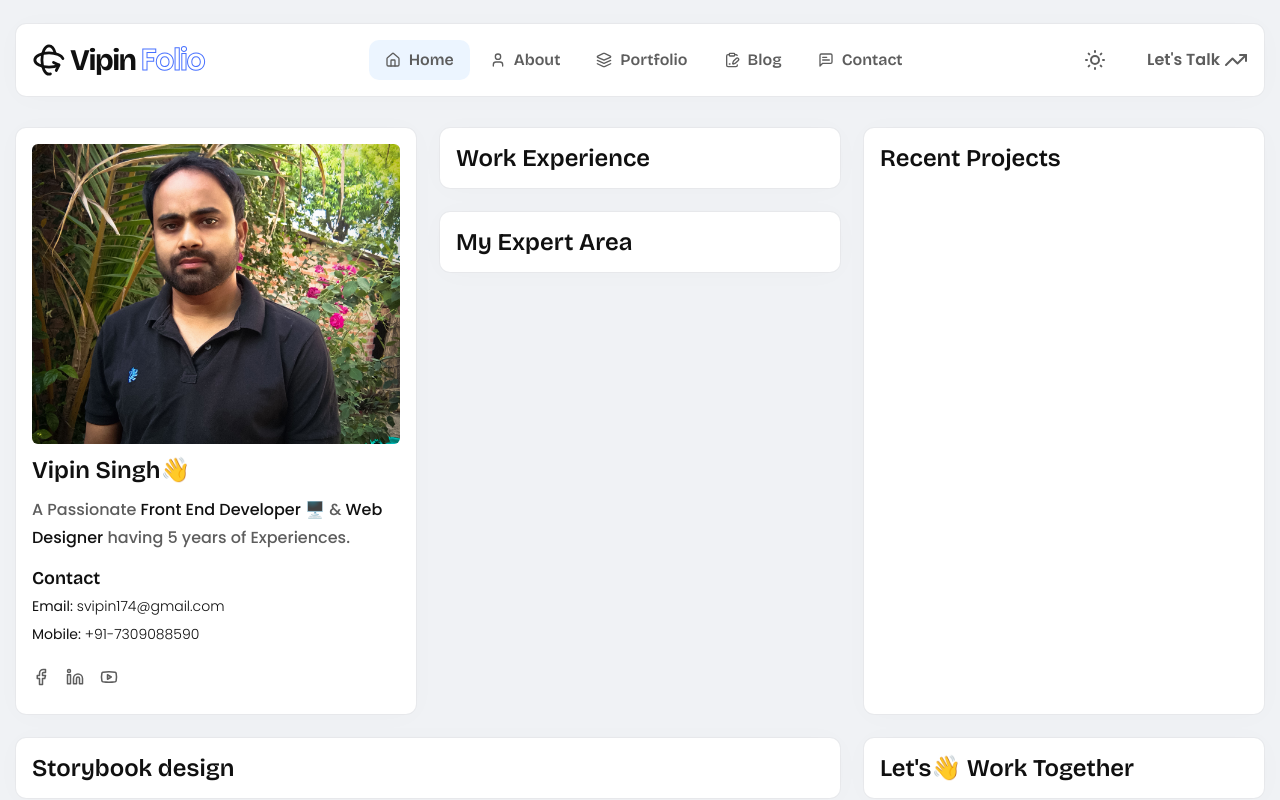
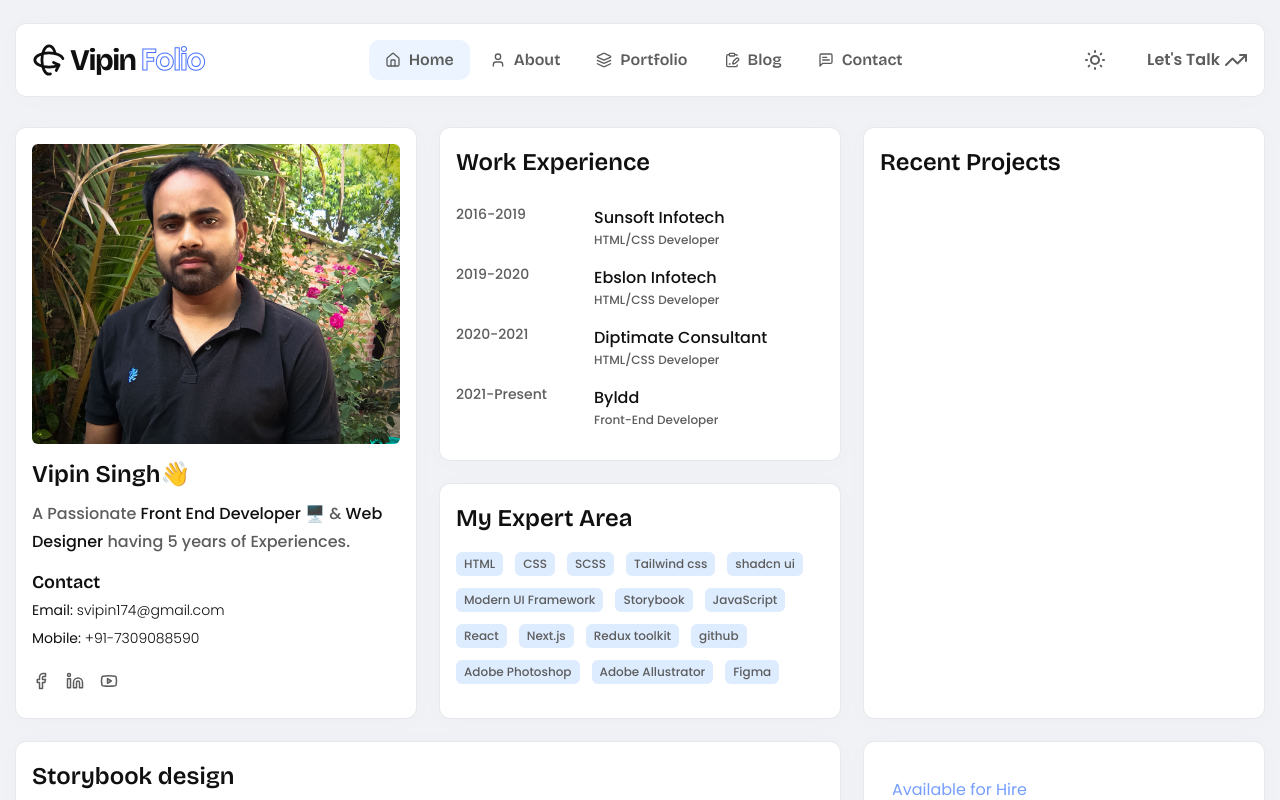
Before and after one commit to vipincode/vipinsing-dev, a Next.js app: page / in a window 1280 px wide. Shown: the top 800 px of the page. Built offline with nearby package versions, Linux system fonts and the light colour scheme.

Commit message:
managing home page section

```diff
--- a/src/app/page.tsx
+++ b/src/app/page.tsx
@@ -1,30 +1,41 @@
 import { Box } from '@/components/box';
+import { Icon } from '@/components/icon';
 import Profile from '@/components/profile';
 import { H2 } from '@/components/typography/heading';
+import { routes } from '@/config/routes';
+import MyExpertArea from '@/module/home/my-expert-area';
+import WorkExperience from '@/module/home/work-experience';
+import Link from 'next/link';
 
 export default function Home() {
   return (
     <div className="space-y-6">
-      <div className="grid grid-cols-3 gap-6">
+      <div className="grid-rows-26 grid grid-cols-3 gap-6">
         <Profile />
-        <div className="space-y-6">
-          <Box>
-            <H2>Work Experience</H2>
-          </Box>
-          <Box>
-            <H2>My Expert Area</H2>
+        <div className="flex flex-col gap-6">
+          <WorkExperience />
+          <MyExpertArea />
+        </div>
+        <div>
+          <Box className="h-full">
+            <H2>Recent Projects</H2>
           </Box>
         </div>
-        <Box>
-          <H2>Recent Projects</H2>
-        </Box>
       </div>
       <div className="grid grid-cols-12 gap-6">
         <Box className="col-span-8">
           <H2>Storybook design</H2>
         </Box>
-        <Box className="col-span-4">
-          <H2>Let&apos;s👋 Work Together</H2>
+        <Box className="col-span-4 min-h-[250px]">
+          <span className="bg-primary-10 my-3 inline-block rounded px-3 py-2 text-primary-400 dark:bg-gray-950 dark:text-gray-300">
+            Available for Hire
+          </span>
+          <H2 variant="lg" className="leading-[52px]">
+            Let&apos;s👋 <br /> Work Together
+          </H2>
+          <Link href={routes.contact} className="flex items-center gap-1 text-primary-600">
+            Let&apos;s Talk <Icon type="trendingUp" />
+          </Link>
         </Box>
       </div>
     </div>
--- a/src/components/profile/index.tsx
+++ b/src/components/profile/index.tsx
@@ -11,7 +11,7 @@ const Profile = () => {
       <div className=" ">
         <Image src={profileImage} width={400} height={400} alt="" className="h-[300px] rounded-md object-cover" />
       </div>
-      <article className="space-y-3">
+      <article>
         <H2>Vipin Singh👋</H2>
         <Text>
           A Passionate <span className="text-gray-950 dark:text-gray-400">Front End Developer</span> 🖥️ &{' '}
--- a/src/components/typography/heading/heading-variants.tsx
+++ b/src/components/typography/heading/heading-variants.tsx
@@ -1,6 +1,6 @@
 import { cva, type VariantProps } from 'class-variance-authority';
 
-export const h2Variants = cva(['text-gray-950 dark:text-gray-100 font-bricolage font-semibold'], {
+export const h2Variants = cva(['text-gray-950 dark:text-gray-100 font-bricolage font-semibold pb-3 pt-1'], {
   variants: {
     variant: {
       xs: ['text-base', 'leading-5'],
--- a/src/components/typography/text/text-variants.tsx
+++ b/src/components/typography/text/text-variants.tsx
@@ -4,8 +4,8 @@ export const variants = cva(['text-gray-600', 'dark:text-gray-200'], {
   variants: {
     variant: {
       DEFAULT: ['text-base', 'font-medium', 'leading-7'],
-      xs: ['text-xs', 'font-thin', 'leading-4'],
-      sm: ['text-sm', 'font-normal', 'leading-5'],
+      xs: ['text-xs', 'font-medium', 'leading-4'],
+      sm: ['text-sm', 'font-medium', 'leading-5'],
       md: ['text-lg', 'font-medium', 'leading-7'],
       lg: ['text-xl', 'font-bold', 'leading-8'],
     },
--- /dev/null
+++ b/src/config/data/index.ts
@@ -0,0 +1,89 @@
+export const WorkExperienceData = [
+  {
+    id: 101,
+    company: 'Sunsoft Infotech',
+    duration: '2016-2019',
+    profile: 'HTML/CSS Developer',
+  },
+  {
+    id: 102,
+    company: 'Ebslon Infotech',
+    duration: '2019-2020',
+    profile: 'HTML/CSS Developer',
+  },
+  {
+    id: 103,
+    company: 'Diptimate Consultant',
+    duration: '2020-2021',
+    profile: 'HTML/CSS Developer',
+  },
+  {
+    id: 104,
+    company: 'Byldd',
+    duration: '2021-Present',
+    profile: 'Front-End Developer',
+  },
+];
+
+export const TechData = [
+  {
+    id: 101,
+    name: 'HTML',
+  },
+  {
+    id: 102,
+    name: 'CSS',
+  },
+  {
+    id: 103,
+    name: 'SCSS',
+  },
+  {
+    id: 104,
+    name: 'Tailwind css',
+  },
+  {
+    id: 104,
+    name: 'shadcn ui',
+  },
+  {
+    id: 105,
+    name: 'Modern UI Framework',
+  },
+  {
+    id: 106,
+    name: 'Storybook',
+  },
+  {
+    id: 107,
+    name: 'JavaScript',
+  },
+  {
+    id: 108,
+    name: 'React',
+  },
+  {
+    id: 109,
+    name: 'Next.js',
+  },
+  {
+    id: 110,
+    name: 'Redux toolkit',
+  },
+  {
+    id: 111,
+    name: 'github',
+  },
+  {
+    id: 112,
+    name: 'Adobe Photoshop',
+  },
+  {
+    id: 113,
+    name: 'Adobe Allustrator',
+  },
+  {
+    id: 114,
+    name: 'Figma',
+  },
+];
--- /dev/null
+++ b/src/module/home/my-expert-area.tsx
@@ -0,0 +1,22 @@
+import { Box } from '@/components/box';
+import { H2 } from '@/components/typography';
+import { TechData } from '@/config/data';
+
+const MyExpertArea = () => {
+  return (
+    <Box className="flex-1">
+      <H2>My Expert Area</H2>
+      <div className="h-scroll my-2 flex max-h-[180px] flex-wrap gap-3 overflow-y-auto">
+        {TechData.map((data) => (
+          <div key={data.id}>
+            <span className="block rounded-md bg-primary-100 px-2 py-1 text-xs font-medium text-gray-600 dark:bg-gray-950 dark:text-gray-100">
+              {data.name}
+            </span>
+          </div>
+        ))}
+      </div>
+    </Box>
+  );
+};
+
+export default MyExpertArea;
--- /dev/null
+++ b/src/module/home/work-experience.tsx
@@ -0,0 +1,30 @@
+import { Box } from '@/components/box';
+import { H2, Text } from '@/components/typography';
+import { WorkExperienceData } from '@/config/data';
+
+const WorkExperience = () => {
+  return (
+    <Box className="flex-1">
+      <H2>Work Experience</H2>
+      <div className="h-scroll my-4 max-h-[250px] space-y-4 overflow-y-auto">
+        {WorkExperienceData.map((data) => (
+          <div className="grid grid-cols-8" key={data.id}>
+            <div className="col-span-3">
+              <Text variant="sm" className="dark:text-gray-300">
+                {data.duration}
+              </Text>
+            </div>
+            <div className="col-span-5">
+              <Text className="text-gray-950 dark:text-gray-200">{data.company}</Text>
+              <Text variant="xs" className="dark:text-gray-600">
+                {data.profile}
+              </Text>
+            </div>
+          </div>
+        ))}
+      </div>
+    </Box>
+  );
+};
+
+export default WorkExperience;
--- a/src/styles/globals.css
+++ b/src/styles/globals.css
@@ -19,4 +19,20 @@ body {
     -webkit-text-fill-color: (theme(colors.black));
     -webkit-text-stroke: 0.35px theme(colors.white);
   }
+  .h-scroll {
+    &::-webkit-scrollbar {
+      width: 5px;
+    }
+    &::-webkit-scrollbar-track {
+      background: theme(colors.gray.950);
+      border-radius: 10px;
+    }
+    &::-webkit-scrollbar-thumb {
+      background: theme(colors.gray.800);
+      border-radius: 10px;
+    }
+    &::-webkit-scrollbar-thumb:hover {
+      background: theme(colors.gray.900);
+    }
+  }
 }
```
